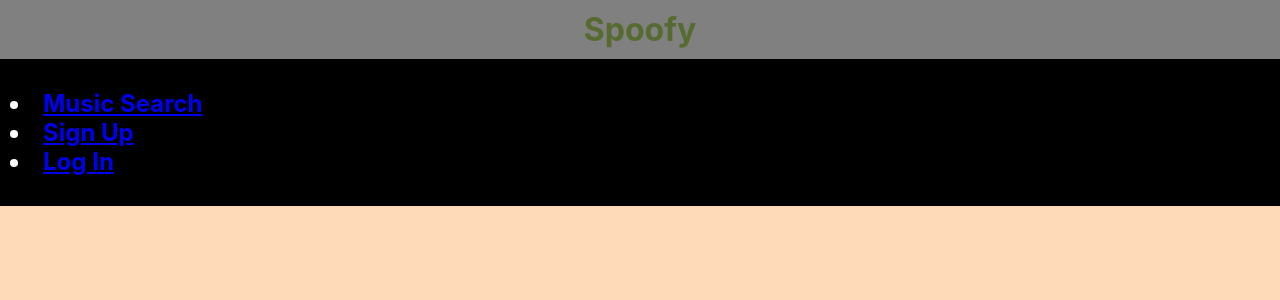
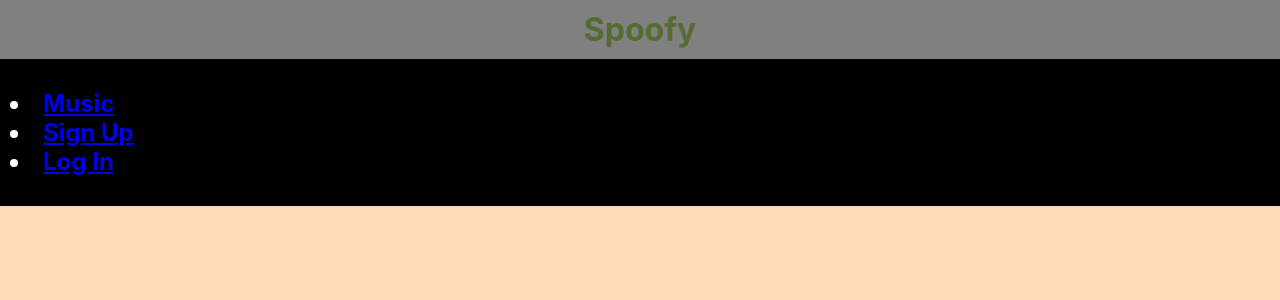
Before and after one commit to VickM12/unitThree_frontEnd, a React (Create React App) app in the folder spoofy/: page / in a window 1280 px wide. Shown: the top 300 px of the page. Built offline with nearby package versions, Linux system fonts and the light colour scheme.

Commit message:
morning push

```diff
--- a/spoofy/src/components/LoginForm/LoginForm.js
+++ b/spoofy/src/components/LoginForm/LoginForm.js
@@ -4,7 +4,6 @@ function LogInForm(props) {
   return (
     <div>
       <h2>Log In</h2>
-
       <form>
         <div>
           <label htmlFor="email">Email</label>
--- a/spoofy/src/components/NavBar/NavBar.js
+++ b/spoofy/src/components/NavBar/NavBar.js
@@ -5,7 +5,7 @@ function NavBar(props) {
 
   let navBarItems = [
     <li key={1}>
-      <a href="/music">Music Search</a>
+      <a href="/music">Music</a>
     </li>,
   ];
   if (props.isLoggedIn) {
@@ -36,7 +36,6 @@ function NavBar(props) {
 
   return (
     <div>
-      {/* <img src="https://i.imgur.com/YcAFh05.png" width="100%" height="430px"/> */}
       <h1 className="mainHeader">Spoofy</h1>
       <nav className="navBarItems">
          <h2>{navBarItems}</h2>
```
Also changed, not shown: spoofy/src/components/SpoofyShow/SpoofyShow.js (+5 -5 lines).
